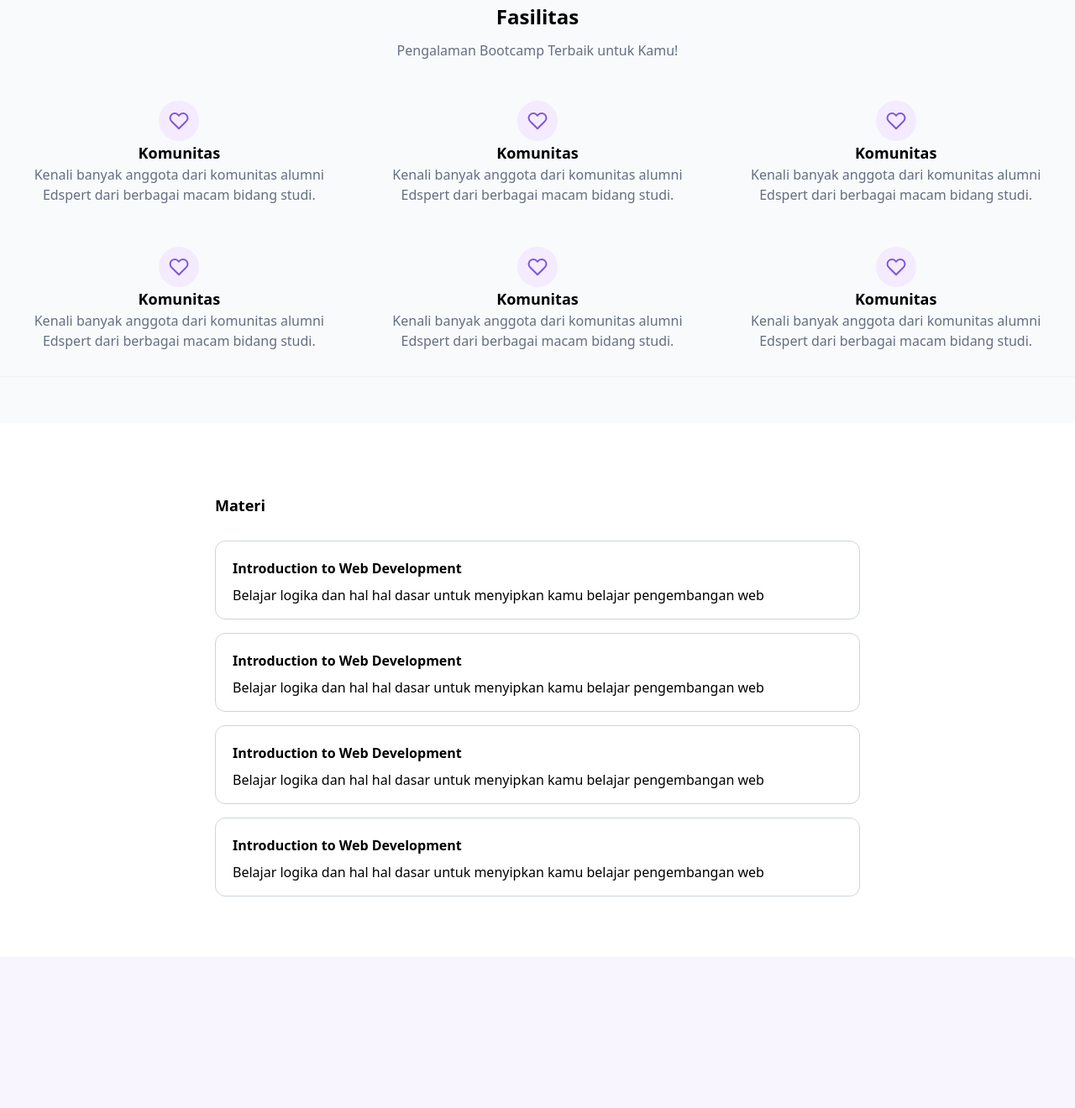
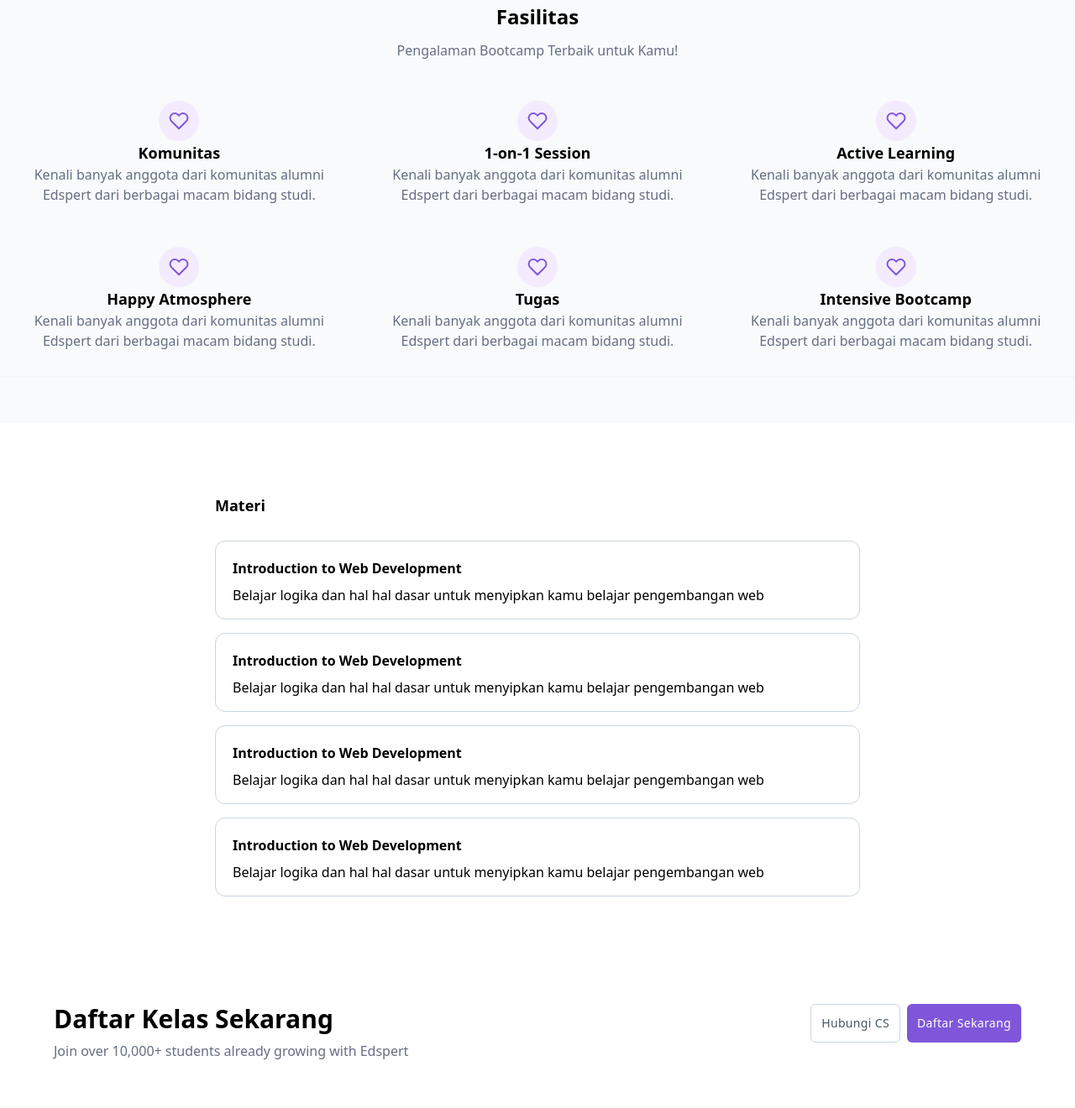
Before and after one commit to 007Kohaku/final-project-page2, a website: page index.html in a window 1280 px wide. Shown: the part 1714-3034 px from the top of the page at 84% size. Before the commit the page ends 2854 px from the top, so only its background shows below. Drawn offline with Linux system fonts and the light colour scheme.

Commit message:
add kontak section

```diff
--- a/index.html
+++ b/index.html
@@ -65,7 +65,7 @@
           <button
             data-collapse-toggle="navbar-sticky"
             type="button"
-            class="inline-flex items-center p-2 w-10 h-10 justify-center text-sm text-gray-500 rounded-lg md:hidden hover:bg-gray-100 focus:outline-none focus:ring-2 focus:ring-gray-200 dark:text-gray-400 dark:hover:bg-gray-700 dark:focus:ring-gray-600"
+            class="inline-flex items-center p-2 w-10 h-10 justify-center text-sm text-gray-500 rounded-lg md:hidden hover:bg-gray-100 focus:outline-none focus:ring-2 focus:ring-gray-200"
             aria-controls="navbar-sticky"
             aria-expanded="false"
           >
@@ -363,7 +363,7 @@
                 <path d="M20.84 4.61a5.5 5.5 0 0 0-7.78 0L12 5.67l-1.06-1.06a5.5 5.5 0 0 0-7.78 7.78l1.06 1.06L12 21.23l7.78-7.78 1.06-1.06a5.5 5.5 0 0 0 0-7.78z"></path>
               </svg>
             </div>
-            <h1 class="font-semibold text-lg">Komunitas</h1>
+            <h1 class="font-semibold text-lg">1-on-1 Session</h1>
             <h3 class="text-write">Kenali banyak anggota dari komunitas alumni Edspert dari berbagai macam bidang studi.</h3>
           </div>
           <div class="w-[370px] h-[154px] text-center items-center mb-5 py-5">
@@ -372,7 +372,7 @@
                 <path d="M20.84 4.61a5.5 5.5 0 0 0-7.78 0L12 5.67l-1.06-1.06a5.5 5.5 0 0 0-7.78 7.78l1.06 1.06L12 21.23l7.78-7.78 1.06-1.06a5.5 5.5 0 0 0 0-7.78z"></path>
               </svg>
             </div>
-            <h1 class="font-semibold text-lg">Komunitas</h1>
+            <h1 class="font-semibold text-lg">Active Learning</h1>
             <h3 class="text-write">Kenali banyak anggota dari komunitas alumni Edspert dari berbagai macam bidang studi.</h3>
           </div>
           <div class="w-[370px] h-[154px] text-center items-center mb-5 py-5">
@@ -381,7 +381,7 @@
                 <path d="M20.84 4.61a5.5 5.5 0 0 0-7.78 0L12 5.67l-1.06-1.06a5.5 5.5 0 0 0-7.78 7.78l1.06 1.06L12 21.23l7.78-7.78 1.06-1.06a5.5 5.5 0 0 0 0-7.78z"></path>
               </svg>
             </div>
-            <h1 class="font-semibold text-lg">Komunitas</h1>
+            <h1 class="font-semibold text-lg">Happy Atmosphere</h1>
             <h3 class="text-write">Kenali banyak anggota dari komunitas alumni Edspert dari berbagai macam bidang studi.</h3>
           </div>
           <div class="w-[370px] h-[154px] text-center items-center mb-5 py-5">
@@ -390,7 +390,7 @@
                 <path d="M20.84 4.61a5.5 5.5 0 0 0-7.78 0L12 5.67l-1.06-1.06a5.5 5.5 0 0 0-7.78 7.78l1.06 1.06L12 21.23l7.78-7.78 1.06-1.06a5.5 5.5 0 0 0 0-7.78z"></path>
               </svg>
             </div>
-            <h1 class="font-semibold text-lg">Komunitas</h1>
+            <h1 class="font-semibold text-lg">Tugas</h1>
             <h3 class="text-write">Kenali banyak anggota dari komunitas alumni Edspert dari berbagai macam bidang studi.</h3>
           </div>
           <div class="w-[370px] h-[154px] text-center items-center mb-5 py-5">
@@ -399,7 +399,7 @@
                 <path d="M20.84 4.61a5.5 5.5 0 0 0-7.78 0L12 5.67l-1.06-1.06a5.5 5.5 0 0 0-7.78 7.78l1.06 1.06L12 21.23l7.78-7.78 1.06-1.06a5.5 5.5 0 0 0 0-7.78z"></path>
               </svg>
             </div>
-            <h1 class="font-semibold text-lg">Komunitas</h1>
+            <h1 class="font-semibold text-lg">Intensive Bootcamp</h1>
             <h3 class="text-write">Kenali banyak anggota dari komunitas alumni Edspert dari berbagai macam bidang studi.</h3>
           </div>
         </div>
@@ -432,5 +432,22 @@
       </div>
     </section>
     <!-- Materi section end -->
+
+    <!-- Kontak Section start -->
+    <section class="py-14 w-full bg-white shadow-sm">
+      <div class="w-full flex justify-between px-[5%]">
+        <div class="max-w-full">
+          <h1 class="font-bold text-3xl pb-2">Daftar Kelas Sekarang</h1>
+          <span class="text-write">Join over 10,000+ students already growing with Edspert</span>
+        </div>
+        <div class="max-w-full">
+          <div class="flex gap-2">
+            <button type="button" class="text-slate-600 bg-white focus:outline-none font-medium rounded-md text-center tracking-wide p-3 border-[1px] border-slate-300 text-sm">Hubungi CS</button>
+            <button type="button" class="text-white bg-primary hover:bg-darkpurple focus:outline-none font-medium rounded-md text-center tracking-wide p-3 text-sm">Daftar Sekarang</button>
+          </div>
+        </div>
+      </div>
+    </section>
+    <!-- Kontak Section end -->
   </body>
 </html>
```
Also changed, not shown: src/output.css.
